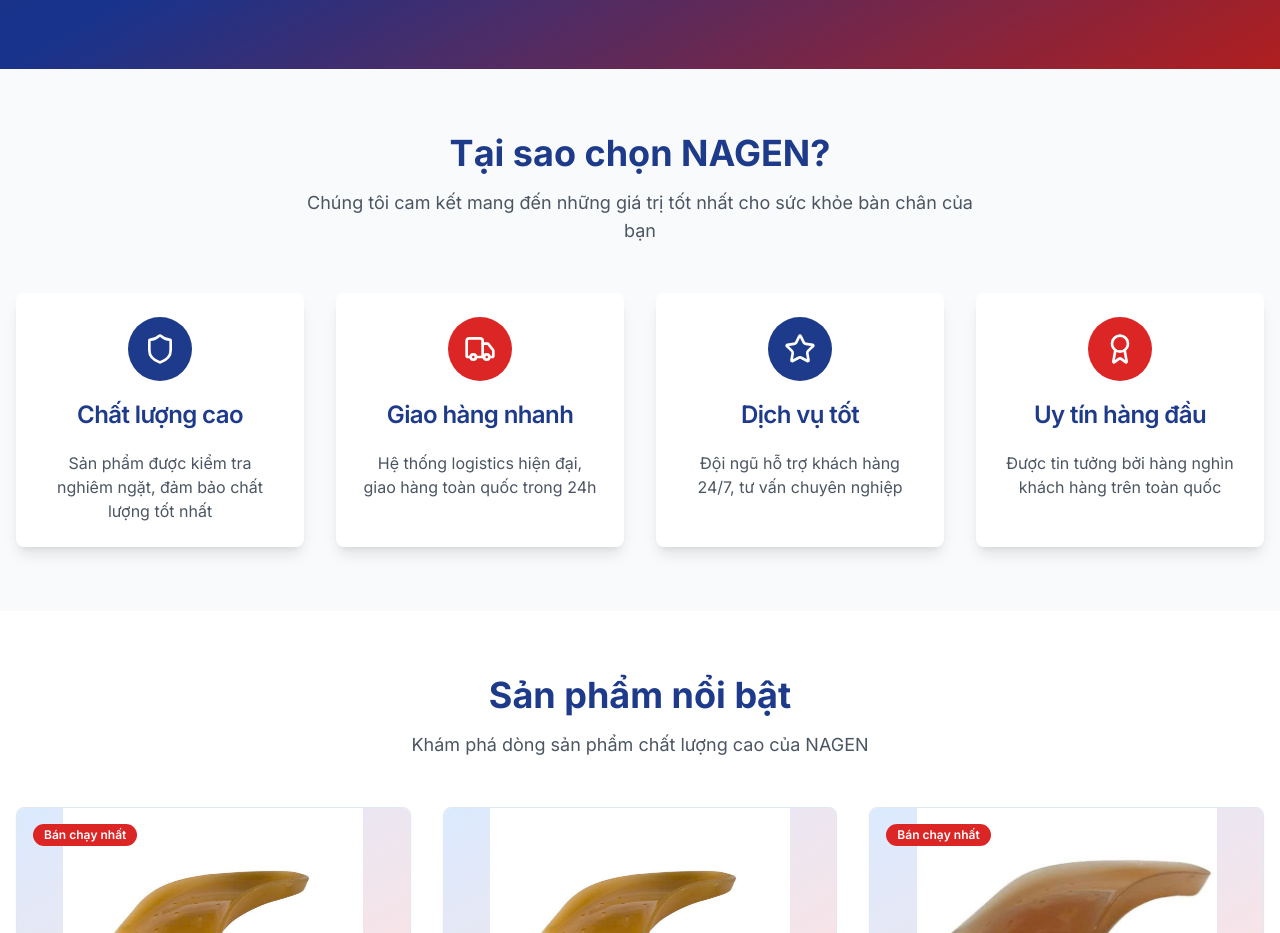
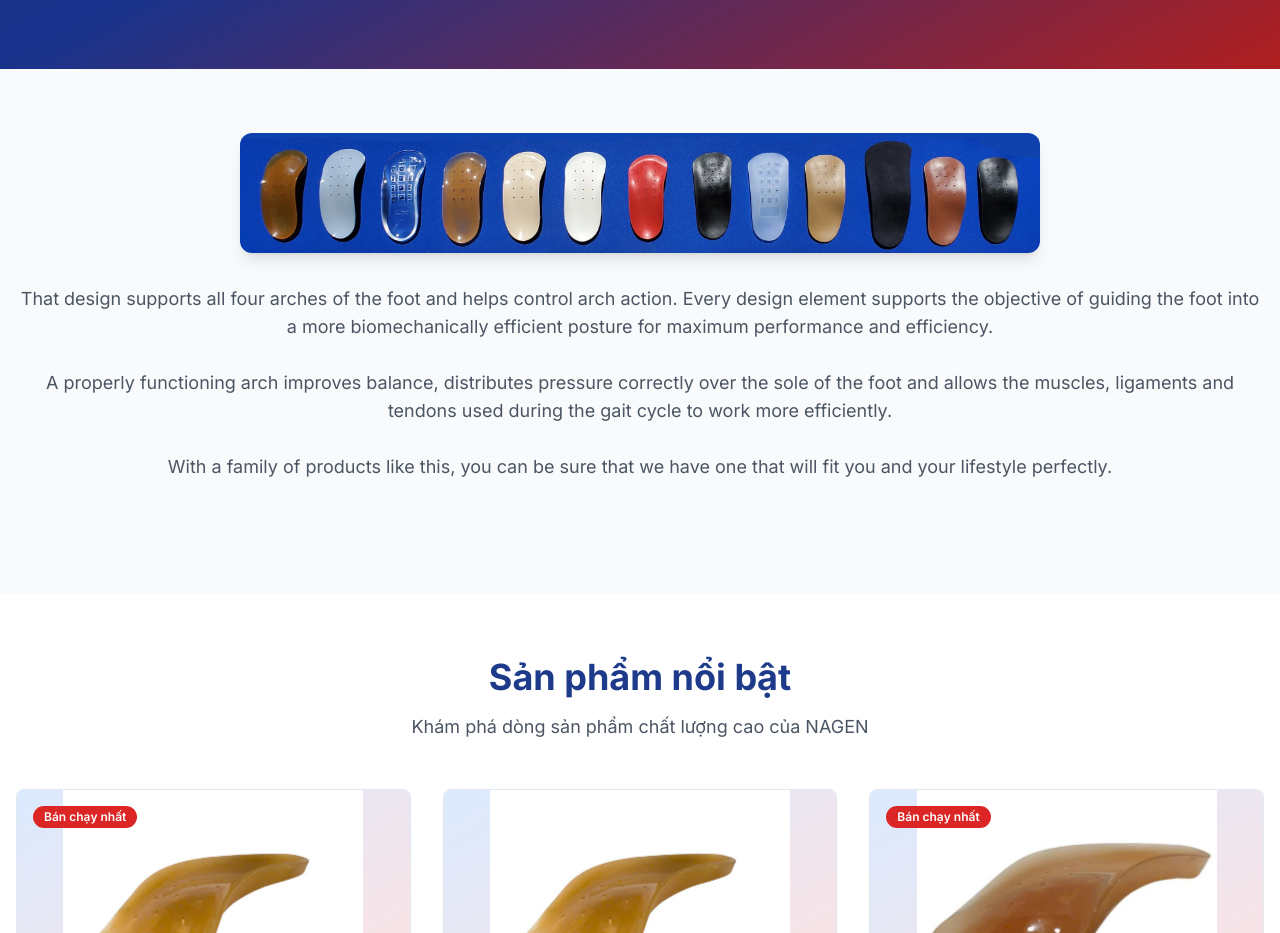
Before and after one commit to therealtimex/nagen, a Next.js app: page / in a window 1280 px wide. Shown: the part 900-1833 px from the top of the page. Built offline with nearby package versions, Linux system fonts and the light colour scheme.

Commit message:
remove Why choose NAGEN

```diff
--- a/app/page.tsx
+++ b/app/page.tsx
@@ -1545,60 +1545,29 @@ function HomePageContent() {
         </div>
       </section>
 
-      {/* Key Features Section */}
+      {/* New Section: Product Image and Research */}
       <section className="py-16 bg-gray-50">
         <div className="container mx-auto px-4">
           <div className="text-center mb-12">
-            <h2 className="text-3xl lg:text-4xl font-bold text-blue-900 mb-4">Tại sao chọn NAGEN?</h2>
-            <p className="text-gray-600 text-lg max-w-2xl mx-auto">
-              Chúng tôi cam kết mang đến những giá trị tốt nhất cho sức khỏe bàn chân của bạn
+            <Image
+              src={getImagePath("/images/20200624_161136PS.webp")}
+              alt="Product Image"
+              width={800}
+              height={600}
+              className="mx-auto rounded-xl shadow-lg"
+              priority
+            />
+            <p className="text-gray-600 text-lg mt-8">
+              That design supports all four arches of the foot and helps control arch action. Every design element
+              supports the objective of guiding the foot into a more biomechanically efficient posture for maximum
+              performance and efficiency.
+              <br /><br />
+              A properly functioning arch improves balance, distributes pressure correctly over the sole of the foot and
+              allows the muscles, ligaments and tendons used during the gait cycle to work more efficiently.
+              <br /><br />
+              With a family of products like this, you can be sure that we have one that will fit you and your lifestyle
+              perfectly.
             </p>
-          </div>
-
-          <div className="grid md:grid-cols-2 lg:grid-cols-4 gap-8">
-            {[
-              {
-                icon: Shield,
-                title: "Chất lượng cao",
-                desc: "Sản phẩm được kiểm tra nghiêm ngặt, đảm bảo chất lượng tốt nhất",
-                color: "bg-blue-900",
-              },
-              {
-                icon: Truck,
-                title: "Giao hàng nhanh",
-                desc: "Hệ thống logistics hiện đại, giao hàng toàn quốc trong 24h",
-                color: "bg-red-600",
-              },
-              {
-                icon: Star,
-                title: "Dịch vụ tốt",
-                desc: "Đội ngũ hỗ trợ khách hàng 24/7, tư vấn chuyên nghiệp",
-                color: "bg-blue-900",
-              },
-              {
-                icon: Award,
-                title: "Uy tín hàng đầu",
-                desc: "Được tin tưởng bởi hàng nghìn khách hàng trên toàn quốc",
-                color: "bg-red-600",
-              },
-            ].map((feature, index) => (
-              <Card
-                key={index}
-                className="text-center border-0 shadow-lg hover:shadow-xl transition-all duration-300 hover:-translate-y-2"
-              >
-                <CardHeader>
-                  <div
-                    className={`w-16 h-16 ${feature.color} rounded-full flex items-center justify-center mx-auto mb-4`}
-                  >
-                    <feature.icon className="w-8 h-8 text-white" />
-                  </div>
-                  <CardTitle className="text-blue-900">{feature.title}</CardTitle>
-                </CardHeader>
-                <CardContent>
-                  <p className="text-gray-600">{feature.desc}</p>
-                </CardContent>
-              </Card>
-            ))}
           </div>
         </div>
       </section>
--- a/next.config.mjs
+++ b/next.config.mjs
@@ -1,8 +1,7 @@
 /** @type {import('next').NextConfig} */
 const nextConfig = {
-  output: 'export',
   distDir: 'dist',
-  basePath: process.env.NEXT_PUBLIC_BASE_PATH,
+  basePath: "",
   eslint: {
     ignoreDuringBuilds: true,
   },
```
